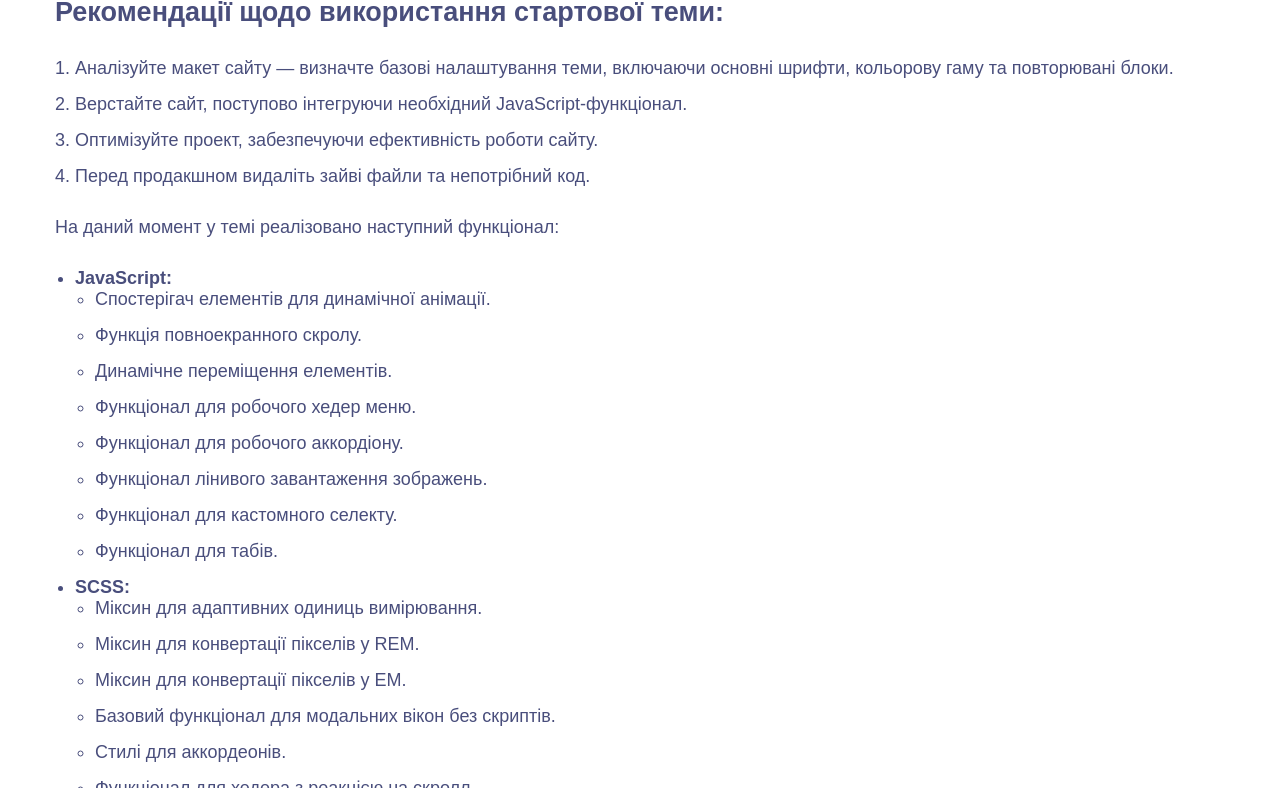
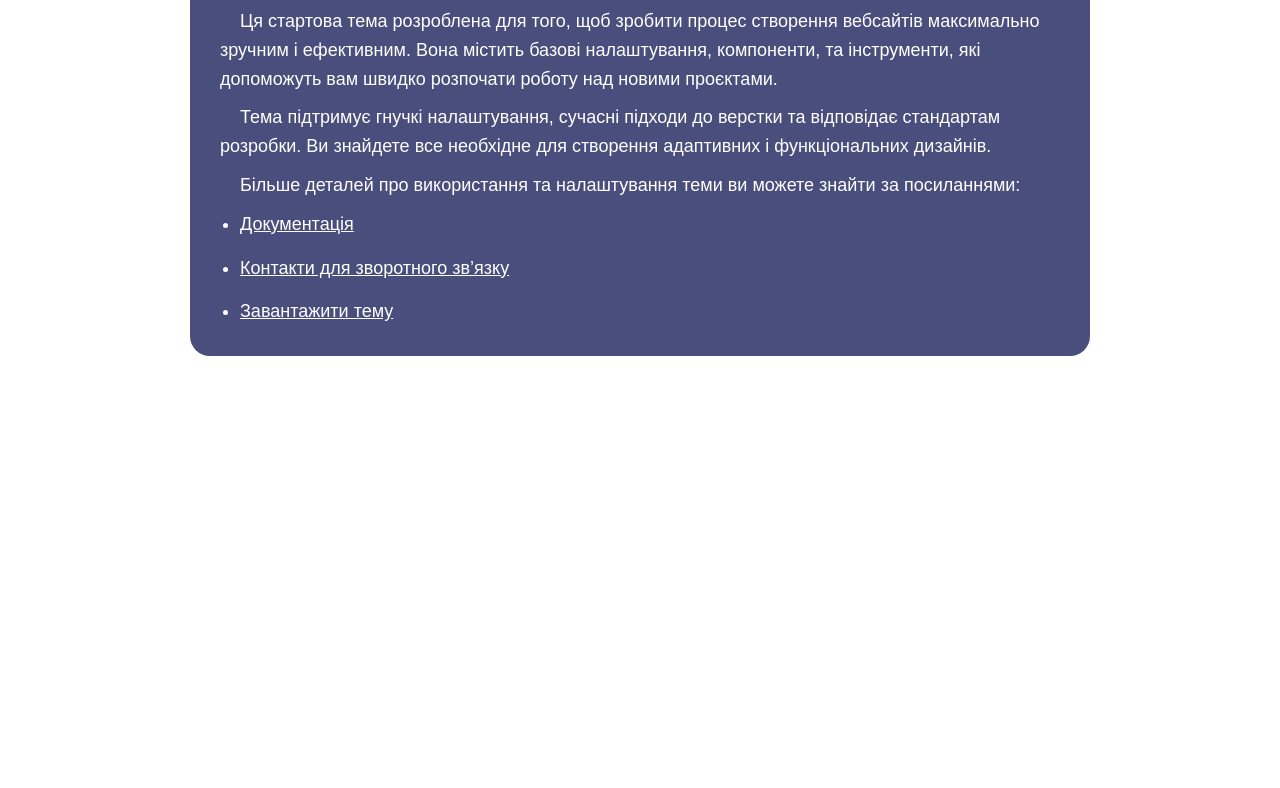
Before and after one commit to andreyk1n/starter-theme, a website: page src/pages/index.html in a window 1280 px wide. Shown: the part 179-967 px from the top of the page. After the commit the page ends 800 px from the top, so only its background shows below. Drawn offline with nearby package versions, Linux system fonts and the light colour scheme; files that its build step writes are made by us from their sources; files whose address does not match are found by name.

Commit message:
update index.html intro

```diff
--- a/src/pages/index.html
+++ b/src/pages/index.html
@@ -3,8 +3,79 @@
 
 <div class="wrapper">
   <!-- @@include('header.html') -->
-  <div class="wrapper__container">
-    <div class="page">
+  <style>
+    /* Прелоадер */
+    .preloader {
+      position: fixed;
+      top: 0;
+      left: 0;
+      width: 100vw;
+      height: 100vh;
+      background-color: black;
+      display: flex;
+      justify-content: center;
+      align-items: center;
+      z-index: 9999;
+      opacity: 1;
+      transition: opacity 1s ease-in-out, visibility 0s 1s;
+    }
+
+    .svg-icon {
+      opacity: 0;
+      animation: fadeIn 3s forwards;
+    }
+
+    @keyframes fadeIn {
+      from {
+        opacity: 0;
+      }
+
+      to {
+        opacity: 1;
+      }
+    }
+
+    .wrapper.loaded .preloader {
+      opacity: 0;
+      visibility: hidden;
+      pointer-events: none;
+      transition: opacity 1s ease-in-out, visibility 0s 1s;
+    }
+
+    .wrapper.loaded {
+      visibility: visible;
+      opacity: 1;
+    }
+
+    .wrapper .wrapper__container {
+      background-color: rgb(73, 78, 124);
+      color: white;
+      margin-top: 50px;
+      border-radius: 20px;
+      padding: 30px;
+      font-size: 18px;
+      display: flex;
+      flex-direction: column;
+      max-width: 900px;
+      width: 94%;
+      gap: 10px;
+      line-height: 1.6;
+
+    }
+
+    .wrapper .wrapper__container a {
+      color: white;
+      text-decoration: underline;
+    }
+
+    .wrapper .wrapper__container p {
+      text-indent: 20px;
+    }
+
+    .wrapper .wrapper__container a:hover {
+      text-decoration: none;
+    }
+  </style>
     <div class="preloader">
       <svg class="svg-icon" width="500" height="131" viewBox="0 0 500 131" fill="none"
         xmlns="http://www.w3.org/2000/svg">
@@ -20,46 +91,18 @@
         <path d="M264.31 69.5432H8.41748V75.042H264.31V69.5432Z" fill="white" />
       </svg>
   </div>
-      <h1>Готова тема для зручної та швидкої розробки сайтів</h1>
-      <h2>Рекомендації щодо використання стартової теми:</h2>
-      <ol>
-        <li>Аналізуйте макет сайту — визначте базові налаштування теми, включаючи основні шрифти, кольорову гаму та
-          повторювані блоки.</li>
-        <li>Верстайте сайт, поступово інтегруючи необхідний JavaScript-функціонал.</li>
-        <li>Оптимізуйте проект, забезпечуючи ефективність роботи сайту.</li>
-        <li>Перед продакшном видаліть зайві файли та непотрібний код.</li>
-      </ol>
-      <p>На даний момент у темі реалізовано наступний функціонал:</p>
+
+  <div class="wrapper__container">
+    <h1>Стартова тема для верстки</h1>
+    <p>Ця стартова тема розроблена для того, щоб зробити процес створення вебсайтів максимально зручним і ефективним. Вона містить базові налаштування, компоненти, та інструменти, які допоможуть вам швидко розпочати роботу над новими проєктами.</p>
+    <p>Тема підтримує гнучкі налаштування, сучасні підходи до верстки та відповідає стандартам розробки. Ви знайдете все необхідне для створення адаптивних і функціональних дизайнів.</p>
+    <p>Більше деталей про використання та налаштування теми ви можете знайти за посиланнями:</p>
     <ul>
-        <li><strong>JavaScript:</strong>
-          <ul>
-            <li>Спостерігач елементів для динамічної анімації.</li>
-            <li>Функція повноекранного скролу.</li>
-            <li>Динамічне переміщення елементів.</li>
-            <li>Функціонал для робочого хедер меню.</li>
-            <li>Функціонал для робочого аккордіону.</li>
-            <li>Функціонал лінивого завантаження зображень.</li>
-            <li>Функціонал для кастомного селекту.</li>
-            <li>Функціонал для табів.</li>
+      <li><a target="_blank" href="https://andreyk1n.github.io/starter-theme-docs/">Документація</a></li>
+      <li><a href="mailto:andrii.panasiuk2002@gmail.com">Контакти для зворотного зв’язку</a></li>
+      <li><a target="_blank" href="https://github.com/andreyk1n/starter-theme">Завантажити тему</a></li>
     </ul>
-        </li>
-        <li><strong>SCSS:</strong>
-          <ul>
-            <li>Міксин для адаптивних одиниць вимірювання.</li>
-            <li>Міксин для конвертації пікселів у REM.</li>
-            <li>Міксин для конвертації пікселів у EM.</li>
-            <li>Базовий функціонал для модальних вікон без скриптів.</li>
-            <li>Стилі для аккордеонів.</li>
-            <li>Функціонал для хедера з реакцією на скролл.</li>
-          </ul>
-        </li>
-      </ul>
-      <p>Версія: <strong>v1.4.4</strong> — Розробив <a href="https://github.com/andreyk1n" target="_blank">Andreyk1n</a>
-      </p>
   </div>
 </div>
 
-
-</div>
-
 @@include('footer.html')
--- a/src/partials/footer.html
+++ b/src/partials/footer.html
@@ -6,7 +6,7 @@
     <script>
       window.addEventListener('load', () => {
         setTimeout(() => {
-          document.querySelector('.page').classList.add('loaded');
+          document.querySelector('.wrapper').classList.add('loaded');
         }, 2500);
       });
 
--- a/src/scss/_variables.scss
+++ b/src/scss/_variables.scss
@@ -6,8 +6,8 @@ $fontSize: 18px;
 $bgColor: white;
 $transitionDuration: .8s;
 $fontColor: rgb(73, 78, 124);
-$linkColor: blue;
-$linkHoverColor: magenta;
+$linkColor: red;
+$linkHoverColor: rgba(255, 0, 0, 0.578);
 $activeColor: green;
 $boxShadow: 0 4px 8px rgba(0, 0, 0, 0.1);
 
--- a/src/scss/main.scss
+++ b/src/scss/main.scss
@@ -23,6 +23,7 @@
 * {
     margin: 0;
     padding: 0;
+    box-sizing: border-box;
 }
 
 body {
@@ -40,13 +41,6 @@ body {
     justify-content: center;
 }
 
-.page {
-    width: 100%;
-    display: flex;
-    flex-direction: column;
-    gap: 30px;
-    margin: 30px 0;
-}
 
 // Обмежуючий контейнер - цей контейнер часто зустрічається в проектах, якщо сайт має певну геометрію.
 [class*='__container'] {
@@ -104,47 +98,5 @@ ol, ul {
 }
 
 h1 {
-    @include adaptiveValue('font-size', 50px, 10px);
+    @include adaptiveValue('font-size', 60px, 24px);
 }
-
-/* Прелоадер */
-.preloader {
-    position: fixed;
-    top: 0;
-    left: 0;
-    width: 100vw;
-    height: 100vh;
-    background-color: black;
-    display: flex;
-    justify-content: center;
-    align-items: center;
-    z-index: 9999;
-    opacity: 1;
-    transition: opacity 1s ease-in-out, visibility 0s 1s;
-  }
-
-  .svg-icon {
-    opacity: 0;
-    animation: fadeIn 3s forwards;
-  }
-
-  @keyframes fadeIn {
-    from {
-      opacity: 0;
-    }
-    to {
-      opacity: 1;
-    }
-  }
-
-  .page.loaded .preloader {
-    opacity: 0;
-    visibility: hidden;
-    pointer-events: none;
-    transition: opacity 1s ease-in-out, visibility 0s 1s;
-  }
-
-  .page.loaded {
-    visibility: visible;
-    opacity: 1;
-  }
```
Also changed, not shown: dist/css/main.min.css, dist/index.html. Lines whose indentation alone changed are shown as unchanged.
